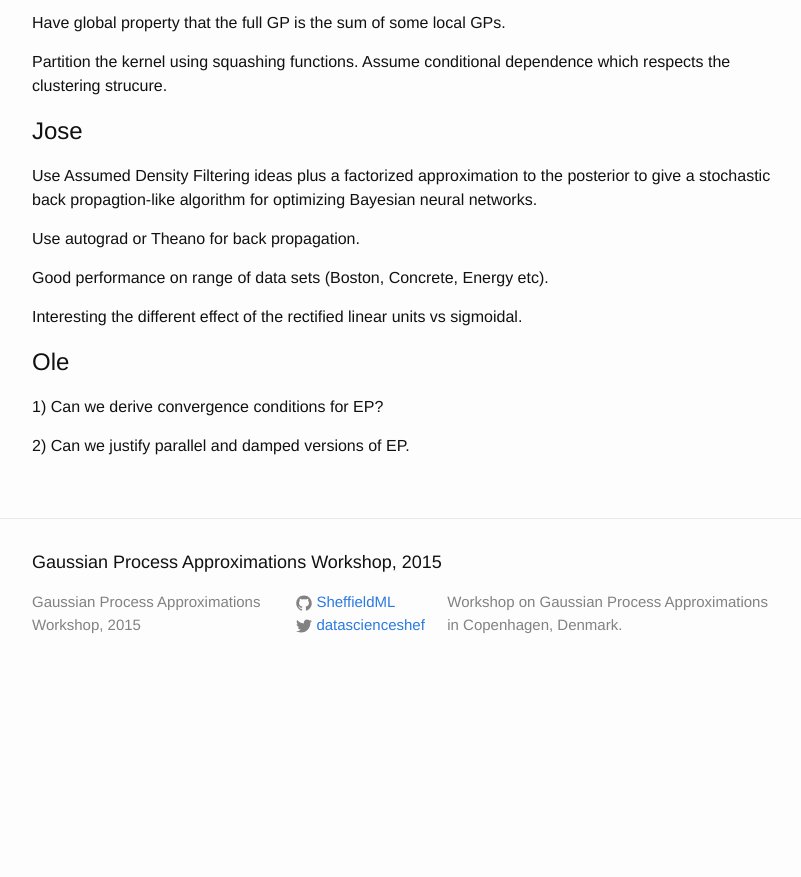
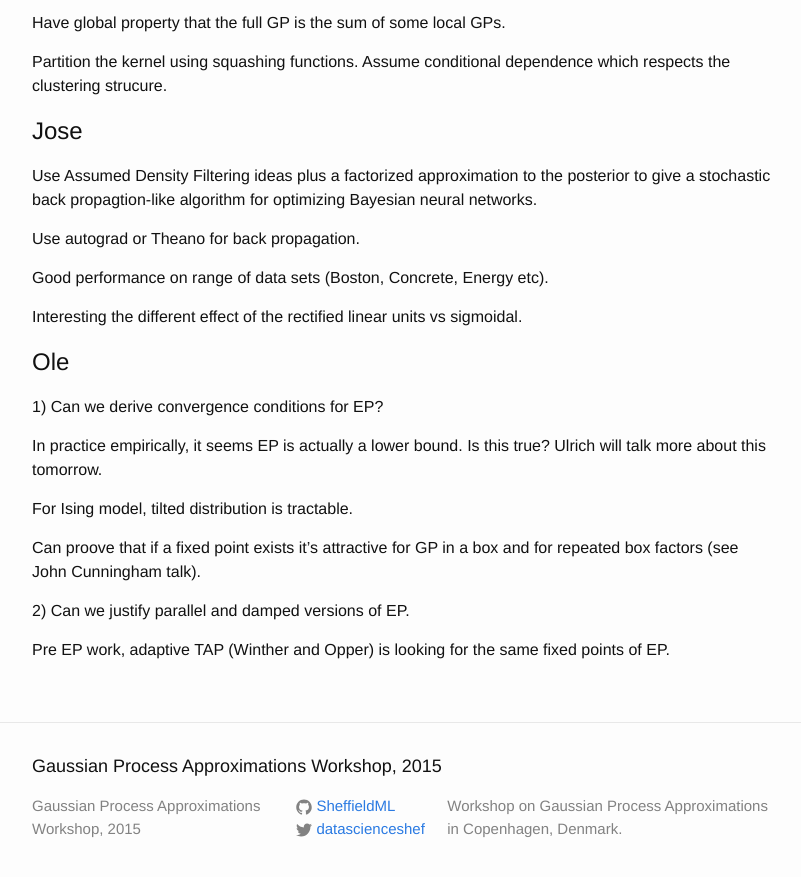
Before and after one commit to gpschool/gpa15, a Jekyll site: the page built from notes.md, in a window 1280 px wide and 900 px high, scrolled down 809 px. Shown: the top 877 px of the window, without its empty margins (238-1039 px from the left). Built offline with Jekyll 4.4.1, drawn with Linux system fonts in a browser that asks for light colours; before the commit the page ends 1505 px from its top, so only the background shows below that.

Commit message:
Ideas for talk from other speakers.

```diff
--- a/notes.md
+++ b/notes.md
@@ -46,4 +46,12 @@ Interesting the different effect of the rectified linear units vs sigmoidal.
 
 1) Can we derive convergence conditions for EP?
 
+In practice empirically, it seems EP is actually a lower bound. Is this true? Ulrich will talk more about this tomorrow.
+
+For Ising model, tilted distribution is tractable.
+
+Can proove that if a fixed point exists it's attractive for GP in a box and for repeated box factors (see John Cunningham talk).
+
 2) Can we justify parallel and damped versions of EP.
+
+Pre EP work, adaptive TAP (Winther and Opper) is looking for the same fixed points of EP.
```
Also changed, not shown: talk.md (added, +8 -0 lines).
